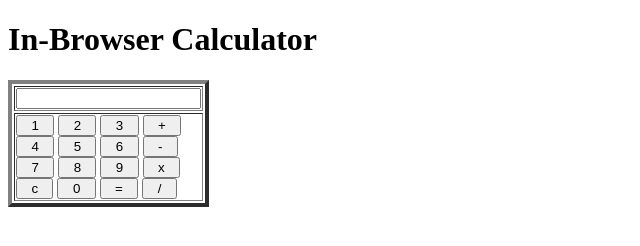
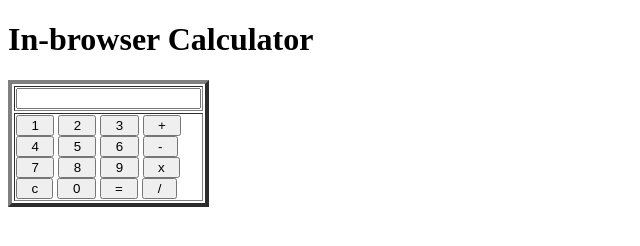
Before and after one commit to Developer-KT/HTMLcalculator, a plain HTML site: page index.html in a window 1280 px wide. Shown: the full height of the page, 0-640 px from the left. Drawn offline with Linux system fonts and the light colour scheme.

Commit message:
Update index.html

```diff
--- a/index.html
+++ b/index.html
@@ -7,7 +7,7 @@
     <title>In-browser Calculator</title>
 </head>
 <body>
-    <h1>In-Browser Calculator</h1>
+    <h1>In-browser Calculator</h1>
     <form name="Calculator">
     <table border=4>
     <tr>
```
